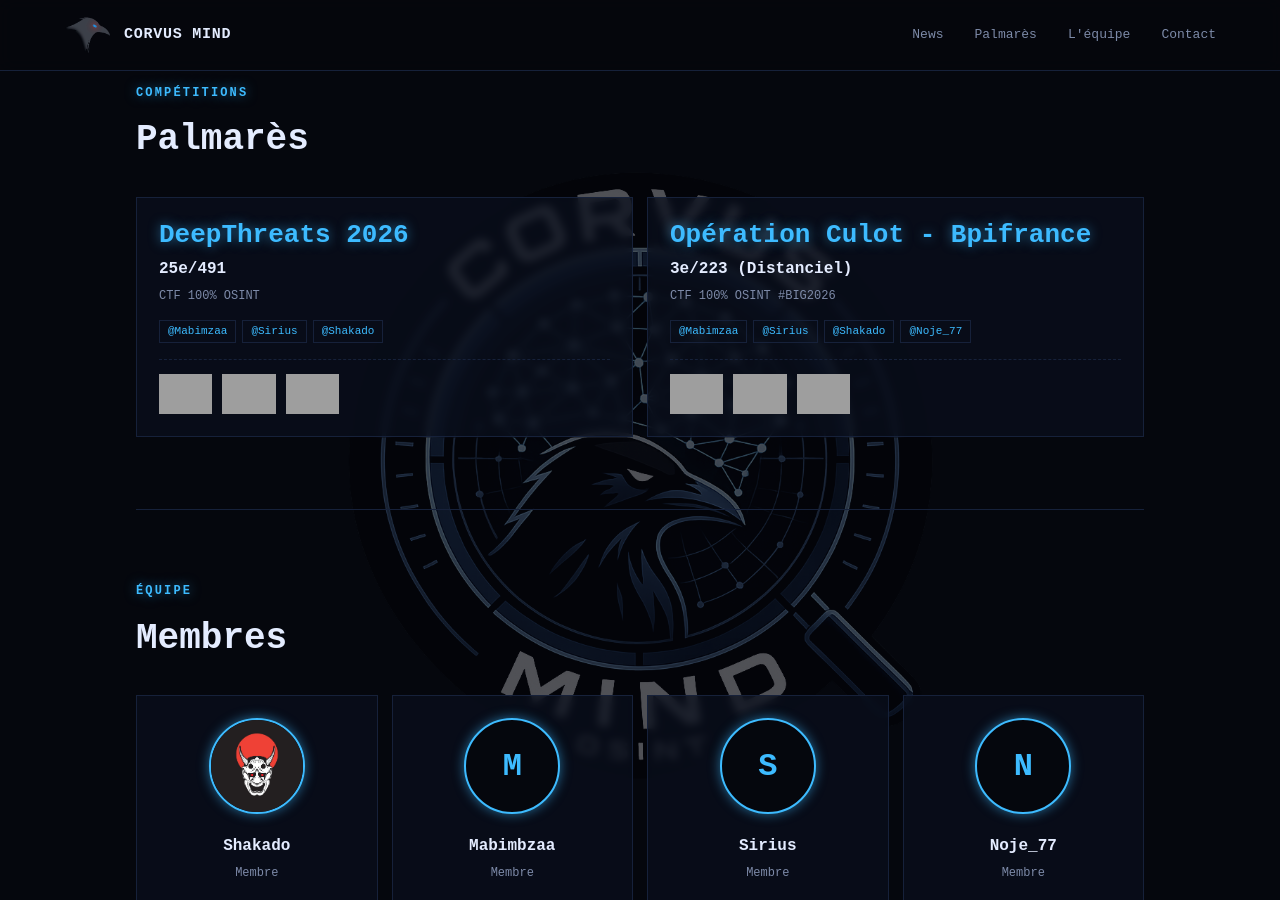
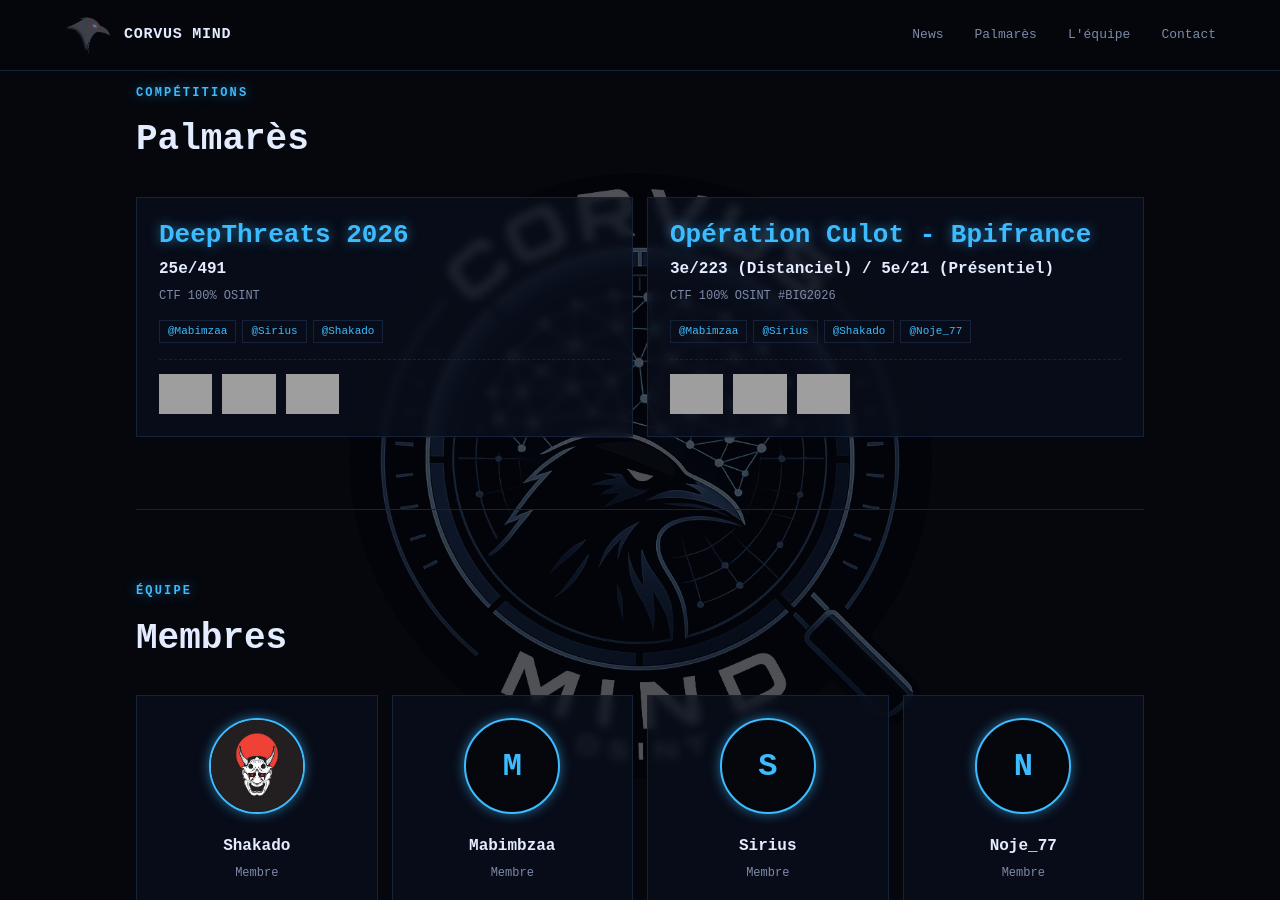
Before and after one commit to shsh-commits/corvusmind, a Jekyll site: the page built from index.html, in a window 1280 px wide and 900 px high, scrolled down 610 px, cut to the strip 0-900 px from the top of the window. Built offline with Jekyll 4.4.1, drawn with Linux system fonts in a browser that asks for light colours; grey boxes are pictures that could not be loaded.

Commit message:
update_rank_culot_presentiel

```diff
--- a/_data/palmares.yml
+++ b/_data/palmares.yml
@@ -20,7 +20,7 @@
       img: "https://hackolyte.fr/wp-content/uploads/2024/09/cropped-cropped-logo-66x66.png"
       url: "https://hackolyte.fr/"
 - name: "Opération Culot - Bpifrance"
-  rank: "3e/223 (Distanciel)"
+  rank: "3e/223 (Distanciel) / 5e/21 (Présentiel)"
   meta: "CTF 100% OSINT #BIG2026"
   membres: ["Mabimzaa", "Sirius", "Shakado", "Noje_77"]
   logos:
```
